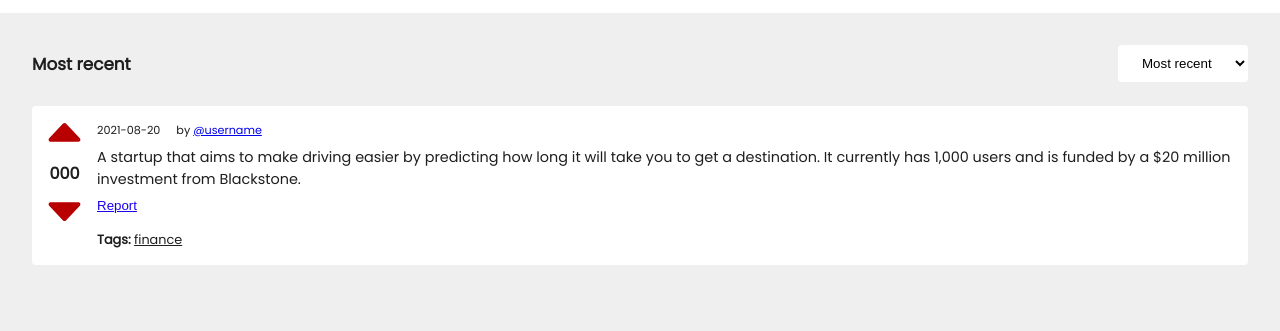
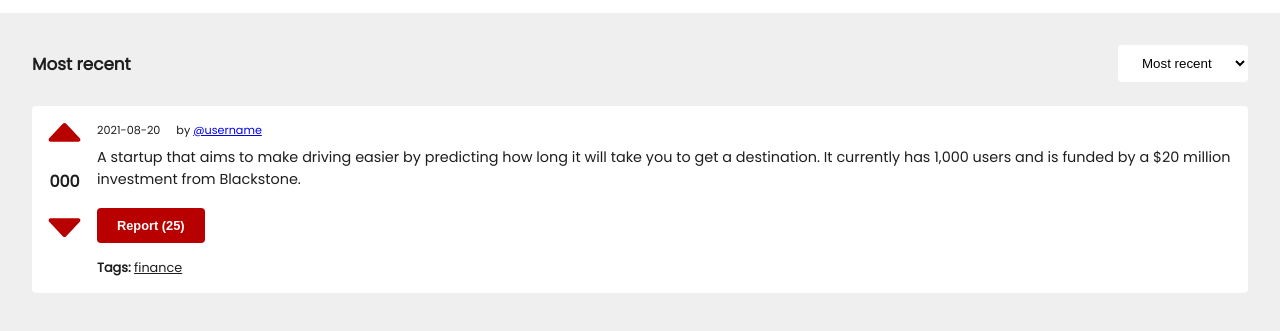
Before and after one commit to coderSuresh/idea-bank, a plain HTML site: page index.html in a window 1280 px wide. Shown: the part 57-388 px from the top of the page. Drawn offline with Linux system fonts and the light colour scheme.

Commit message:
make report btn & show no. of report

```diff
--- a/css/style.css
+++ b/css/style.css
@@ -98,7 +98,7 @@ main {
 .voting {
     align-items: center;
     flex-direction: column;
-    gap: 1rem;
+    gap: 1.5rem;
     margin-right: 1rem;
 }
 
@@ -136,9 +136,8 @@ main {
 }
 
 .report-btn {
-    text-decoration: underline;
-    cursor: pointer;
-    color: var(--blue);
+    margin: 10px 0 0;
+    font-size: 0.8rem;
 }
 
 /* ====== modal ====== */
--- a/index.html
+++ b/index.html
@@ -93,7 +93,7 @@
               users and is funded by a $20 million investment from Blackstone.
             </p>
 
-            <button class="report-btn">Report</button>
+            <button class="btn report-btn">Report (25)</button>
 
             <p class="tags">Tags: <span class="tag">finance</span></p>
           </div>
```
